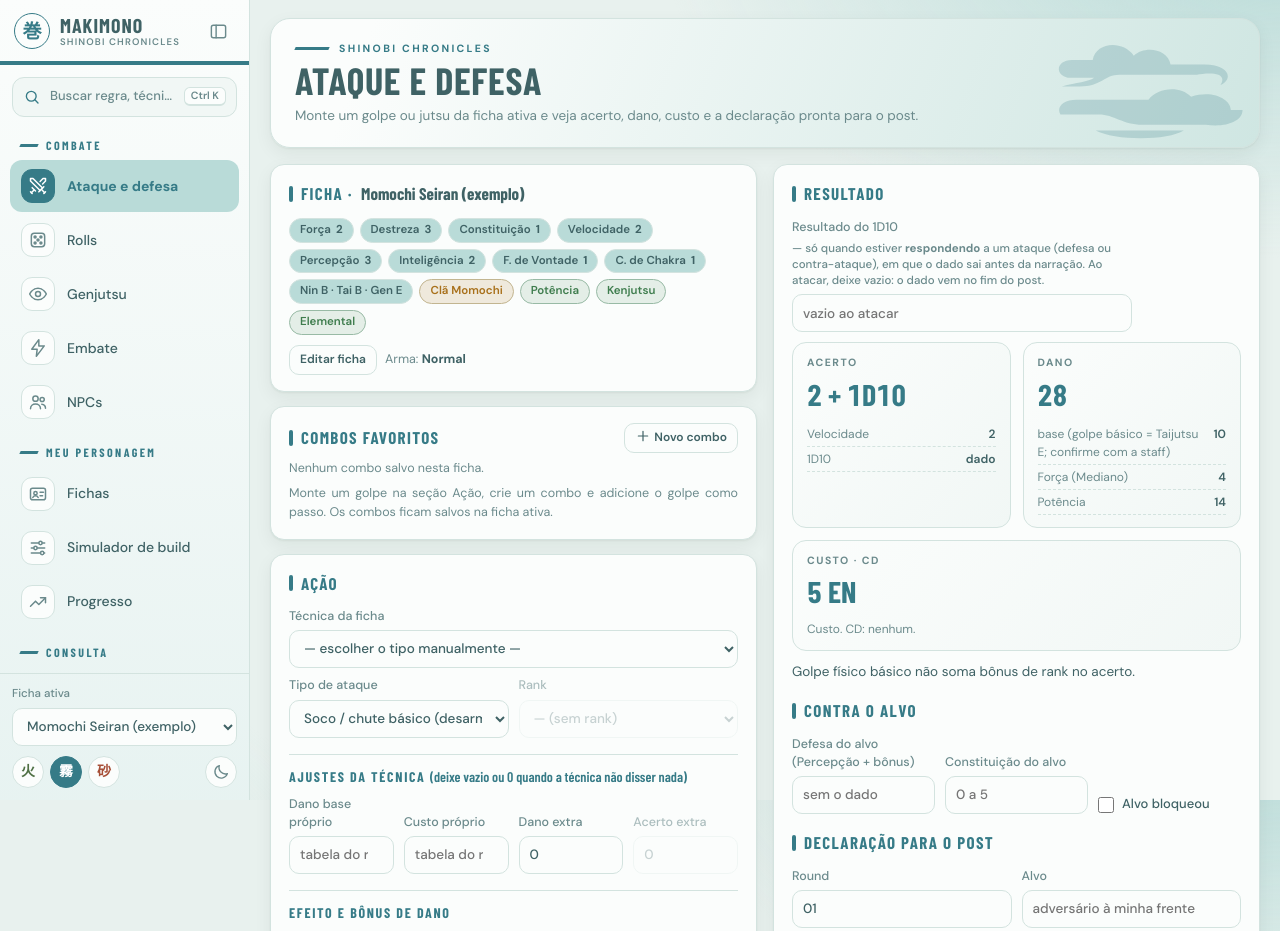
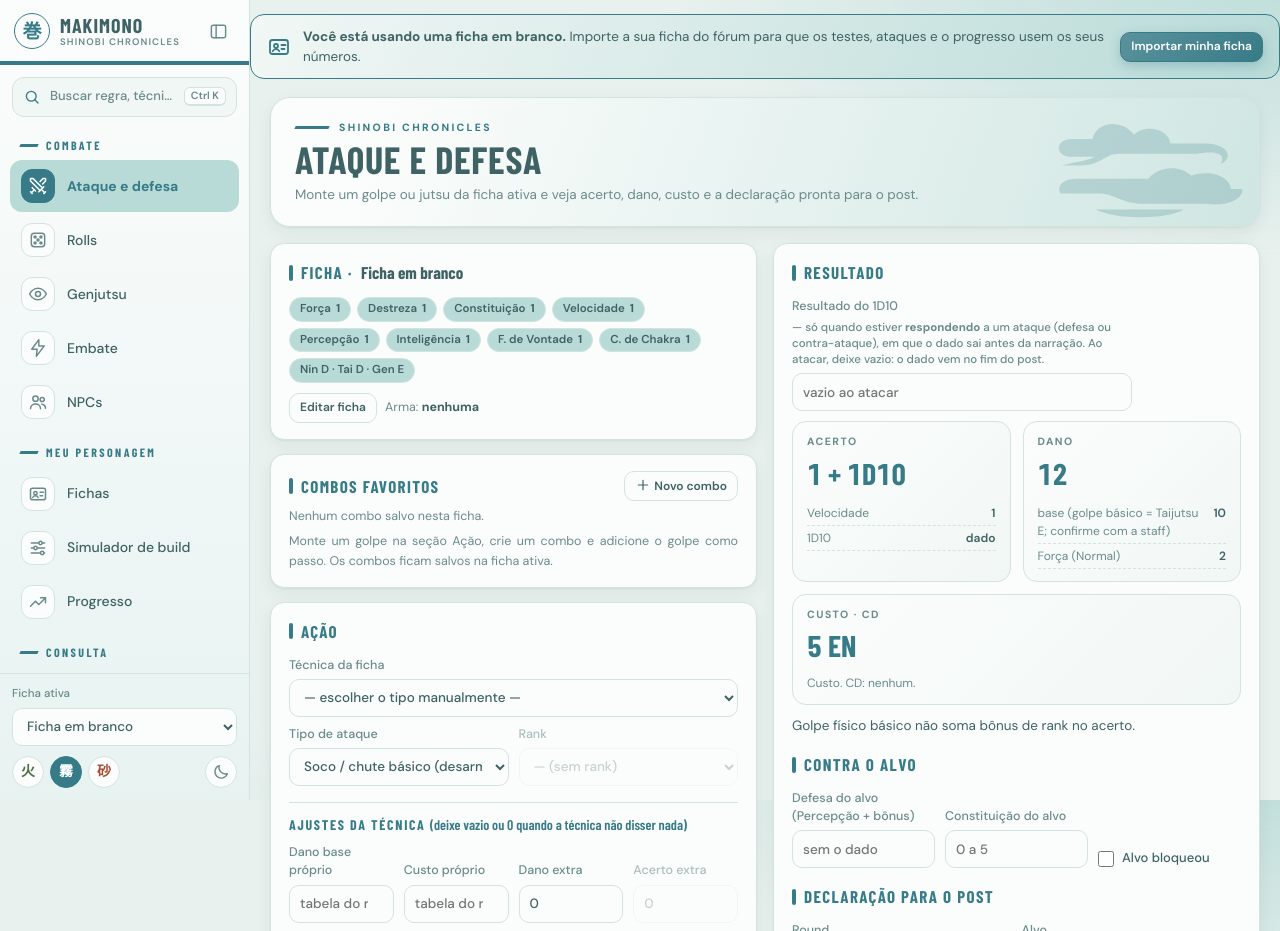
Before and after one commit to cocafps7-ops/makimono, a plain HTML site: page index.html in a window 1280 px wide. Shown: the top 931 px of the page. Drawn offline with nearby package versions, Linux system fonts and the light colour scheme; a web font is replaced by a local one.

Commit message:
Add files via upload

```diff
--- a/index.html
+++ b/index.html
@@ -414,6 +414,12 @@ table.ref{display:block;overflow-x:auto;-webkit-overflow-scrolling:touch}
 }
 @media (max-width:620px){#v-progresso .srcf{position:static;align-self:flex-start;margin:0 0 3px}}
 @media (max-width:620px){.npcform{grid-template-columns:repeat(2,minmax(0,1fr))}.npcform .npcnm{grid-column:1/-1}#npcName{min-width:0;flex:1}}
+
+.blanktip{display:flex;align-items:center;gap:12px;max-width:1300px;margin:14px auto 0;padding:12px 16px;border:1px solid var(--acc);border-radius:14px;background:linear-gradient(110deg,var(--paper),var(--soft));font-size:13.5px;color:var(--ink)}
+.blanktip[hidden]{display:none}
+.blanktip>.ms{font-size:24px;color:var(--acc);flex:0 0 auto}
+.blanktip>div{flex:1}
+@media (max-width:620px){.blanktip{margin:10px 10px 0;flex-wrap:wrap}.blanktip button{flex-basis:100%}}
 </style>
 </head>
 <body>
@@ -447,6 +453,7 @@ table.ref{display:block;overflow-x:auto;-webkit-overflow-scrolling:touch}
 
 <main>
 <div class="topbar"><button type="button" class="iconbtn" id="mToggle" aria-label="Abrir ferramentas"><svg viewBox="0 0 24 24"><path d="M4 7h16M4 12h16M4 17h16"/></svg></button><b id="topTitle">Makimono NSC</b><button type="button" class="iconbtn qtop" data-qopen aria-label="Busca rápida"><span class="ms">search</span></button></div>
+<div class="blanktip" id="blankTip" hidden><span class="ms">badge</span><div><b>Você está usando uma ficha em branco.</b> Importe a sua ficha do fórum para que os testes, ataques e o progresso usem os seus números.</div><button type="button" class="pri sm" data-go="fichas">Importar minha ficha</button></div>
 
 <!-- ============ ATAQUE ============ -->
 <div class="view" id="v-ataque">
@@ -1398,14 +1405,15 @@ function traitFromName(nm){var k=String(nm||'').toLowerCase().normalize('NFD').r
 function traitEffects(p,tags){var t=traitsOf(p),out=[];Object.keys(t).forEach(function(id){var lv=n(t[id]);if(!lv)return;var b=BONUS_ALL[id];if(!b)return;(b.e||[]).forEach(function(ef,i){if(!ef[0].some(function(g){return g==='all'||tags.indexOf(g)>=0}))return;var v=Array.isArray(ef[1])?ef[1][Math.min(ef[1].length,lv)-1]:ef[1];var o2=(p.traitOpt||{})[id];out.push({id:id+':'+i,src:b.k,v:v,why:ef[2]+(o2?' ('+o2+')':''),opt:!!ef[3],name:b.n+(o2?' ('+o2+')':'')})})});return out}
 
 /* ================= fichas (perfis, editor, importação) ================= */
-var DEF={traits:{},traitOpt:{},for:2,des:3,con:1,vel:2,per:3,int:2,fv:1,cch:1,conv:1,car:0,nin:3,tai:3,gen:0,weapon:'normal',projBase:10,wpnCustom:0,potencia:true,kenjutsu:true,shuriken:false,contencao:false,fortitude:false,tenacidade:false,hpMax:300,ckMax:300,enMax:300,mpMax:300};
-DEF.name='Momochi Seiran (exemplo)';DEF.jutsus=[{name:'Kirigakure no Jutsu',rank:'B',art:'Ninjutsu',type:'Suplementar',range:'25 m',cost:'30 CK',cd:'1',req:'Clã Momochi',desc:'Névoa espessa: dentro dela o usuário fica Furtivo automaticamente. CD −1 pela regra especial.'}];DEF.vert=['kenjutsu','elemental'];DEF.clan='Momochi';DEF.elements=['Suiton'];
+var DEF={traits:{},traitOpt:{},for:1,des:1,con:1,vel:1,per:1,int:1,fv:1,cch:1,conv:1,car:1,nin:1,tai:1,gen:0,weapon:'none',projBase:10,wpnCustom:0,potencia:false,kenjutsu:false,shuriken:false,contencao:false,fortitude:false,tenacidade:false,hpMax:100,ckMax:100,enMax:100,mpMax:100};
+DEF.name='Ficha em branco';DEF.jutsus=[];DEF.vert=[];DEF.clan='';DEF.elements=[];
+var KIRI_J={name:'Kirigakure no Jutsu',rank:'B',art:'Ninjutsu',type:'Suplementar',range:'25 m',cost:'30 CK',cd:'1',req:'Clã Momochi',desc:'Névoa espessa: dentro dela o usuário fica Furtivo automaticamente. CD −1 pela regra especial.'};
 var KEY='nsc-calc-combate-v2';
 var P=null;try{P=JSON.parse(localStorage.getItem(KEY)||'null')}catch(e){}
 if(!P||!P.profiles||!Object.keys(P.profiles).length){P={active:DEF.name,profiles:{}};P.profiles[DEF.name]=clone(DEF)}
 if(!P.profiles[P.active])P.active=Object.keys(P.profiles)[0];
-if(P.profiles[DEF.name]&&!P.mig1){P.profiles[DEF.name].shuriken=false;P.mig1=true}
-Object.keys(P.profiles).forEach(function(k){var p=P.profiles[k];var legacy=!Array.isArray(p.vert);for(var d in DEF)if(!(d in p))p[d]=clone(DEF[d]);if(legacy){p.vert=[];if(p.kenjutsu)p.vert.push('kenjutsu');if(p.shuriken)p.vert.push('shurikenjutsu');if(k!==DEF.name){p.clan=/momochi/i.test(k)?'Momochi':'';p.elements=p.clan==='Momochi'?['Suiton']:[];if(p.clan==='Momochi'&&p.vert.indexOf('elemental')<0)p.vert.push('elemental');if(p.clan==='Momochi'&&!(p.jutsus||[]).some(function(j){return /kirigakure no jutsu/i.test(j.name)}))p.jutsus=(p.jutsus||[]).concat([clone(DEF.jutsus[0])])}}syncLegacy(p);if(!p.name)p.name=k});
+if(!P.mig1){P.mig1=true}
+Object.keys(P.profiles).forEach(function(k){var p=P.profiles[k];var legacy=!Array.isArray(p.vert);for(var d in DEF)if(!(d in p))p[d]=clone(DEF[d]);if(legacy){p.vert=[];if(p.kenjutsu)p.vert.push('kenjutsu');if(p.shuriken)p.vert.push('shurikenjutsu');if(k!==DEF.name){p.clan=/momochi/i.test(k)?'Momochi':'';p.elements=p.clan==='Momochi'?['Suiton']:[];if(p.clan==='Momochi'&&p.vert.indexOf('elemental')<0)p.vert.push('elemental');if(p.clan==='Momochi'&&!(p.jutsus||[]).some(function(j){return /kirigakure no jutsu/i.test(j.name)}))p.jutsus=(p.jutsus||[]).concat([clone(KIRI_J)])}}syncLegacy(p);if(!p.name)p.name=k});
 var s=P.profiles[P.active];
 function syncLegacy(p){p.kenjutsu=hasV(p,'kenjutsu');p.shuriken=hasV(p,'shurikenjutsu')}
 function save(){try{localStorage.setItem(KEY,JSON.stringify(P))}catch(e){}}
@@ -1444,7 +1452,7 @@ if(window.embateRefreshAdd)embateRefreshAdd();}
 function useProf(nm){P.active=nm;s=P.profiles[nm];for(var k in DEF)if(!(k in s))s[k]=clone(DEF[k]);save();renderProf();notifyProfile();}
 document.getElementById('profSel').addEventListener('change',function(){useProf(this.value)});
 document.getElementById('btnImpToggle').addEventListener('click',function(){var c=document.getElementById('impCard');c.hidden=!c.hidden;if(!c.hidden)c.scrollIntoView({behavior:'smooth',block:'start'})});
-document.getElementById('btnNewProf').addEventListener('click',function(){var k=1,nm='Nova ficha';while(P.profiles[nm]){k++;nm='Nova ficha '+k}var p=clone(DEF);ATTR.forEach(function(a){p[a[0]]=1});p.nin=p.tai=p.gen=1;p.potencia=p.kenjutsu=false;p.traits={};p.traitOpt={};p.vert=[];p.clan='';p.elements=[];p.jutsus=[];p.weapon='none';p.name=nm;var oldP=P.profiles[nm];if(oldP&&oldP.prog&&p.prog){p.prog.mis=oldP.prog.mis||p.prog.mis;p.prog.ens=oldP.prog.ens||0;if(!p.prog.grad&&oldP.prog.grad)p.prog.grad=oldP.prog.grad}else if(oldP&&oldP.prog&&!p.prog)p.prog=oldP.prog;P.profiles[nm]=p;useProf(nm);document.getElementById('fName').focus()});
+document.getElementById('btnNewProf').addEventListener('click',function(){var k=1,nm='Nova ficha';while(P.profiles[nm]){k++;nm='Nova ficha '+k}var p=clone(DEF);ATTR.forEach(function(a){p[a[0]]=1});p.nin=p.tai=p.gen=1;p.potencia=p.kenjutsu=false;p.traits={};p.traitOpt={};p.vert=[];p.clan='';p.elements=[];p.jutsus=[];p.weapon='none';p.name=nm;var oldP=P.profiles[nm];if(oldP&&oldP.prog&&p.prog){p.prog.mis=oldP.prog.mis||p.prog.mis;p.prog.ens=oldP.prog.ens||0;if(!p.prog.grad&&oldP.prog.grad)p.prog.grad=oldP.prog.grad}else if(oldP&&oldP.prog&&!p.prog)p.prog=oldP.prog;P.profiles[nm]=p;var bl=P.profiles[DEF.name];if(bl&&nm!==DEF.name&&!(bl.jutsus||[]).length&&!(bl.vert||[]).length&&!bl.clan&&ATTR.every(function(a){return bl[a[0]]===DEF[a[0]]})&&!(bl.combos||[]).length)delete P.profiles[DEF.name];useProf(nm);document.getElementById('fName').focus()});
 function impMsg(t,ok){var e=document.getElementById('impMsg');e.textContent=t;e.style.color=ok?'var(--good)':'var(--warn)';var c=document.getElementById('impCard');if(c.hidden&&!ok){c.hidden=false}}
 
 /* ---------- leitura da ficha ---------- */
@@ -1500,12 +1508,12 @@ p.atqConcOwned=hasName(o.purchased,/Ataque Concentrado/i);
 var inv=(o.inventory||[]).map(function(x){return String(x.name||'')+' '+String(x.description||'')}).join(' ');
 p.wpnCustom=0;p.weapon=/katana|espada|lâmina|tant[oō]|wakizashi/i.test(inv)||/Momochi/i.test(o.clan||'')?'normal':'none';p.projBase=10;
 var st=o.status||{};['hp','ck','en','mp'].forEach(function(k){var v=n(st[k]||o[k]||o[k+'Max']);if(v>0)p[k+'Max']=v});p.statusFound=!!(st.hp||o.hp);
-p.jutsus=(o.jutsus||[]).filter(function(j){return j&&j.name}).map(function(j){return {name:String(j.name),rank:String(j.rank||'E'),art:String(j.art||''),type:String(j.type||''),range:String(j.range||''),cost:String(j.cost||''),cd:String(j.cd||''),req:String(j.requirements||j.req||''),desc:String(j.description||j.desc||'')}});if(p.clan==='Momochi'&&!p.jutsus.some(function(j){return /kirigakure no jutsu/i.test(j.name)}))p.jutsus.push(clone(DEF.jutsus[0]));
+p.jutsus=(o.jutsus||[]).filter(function(j){return j&&j.name}).map(function(j){return {name:String(j.name),rank:String(j.rank||'E'),art:String(j.art||''),type:String(j.type||''),range:String(j.range||''),cost:String(j.cost||''),cd:String(j.cd||''),req:String(j.requirements||j.req||''),desc:String(j.description||j.desc||'')}});if(p.clan==='Momochi'&&!p.jutsus.some(function(j){return /kirigakure no jutsu/i.test(j.name)}))p.jutsus.push(clone(KIRI_J));
 if(o.meta)progFromMeta(p,o);p.name=(o.name||'Ficha importada').trim()||'Ficha importada';return p;}
 function progFromMeta(p,o){var M=o.meta,num=function(x){var v=String(x==null?'':x).replace(/[^\d-]/g,'');return v===''?null:Number(v)};var CI={z:['z',50],alpha:['alpha',0],crystal:['crystal',30],exile:['exilado',100],exilado:['exilado',100],exilio:['exilado',100]};var ck=String(M.ciclo||'').toLowerCase().replace(/[^a-z]/g,''),ci=CI[ck]||null;var gr=String(M.grad||'').toLowerCase(),gk=/acad/.test(gr)?'academia':/tokubetsu/.test(gr)?'tokubetsu':/j[oō]u?nin/.test(gr)?'jounin':/ch[uū]u?nin/.test(gr)?'chunin':/genin/.test(gr)?'genin':'';var pr={ciclo:ci?ci[0]:'z',tot:'',saldo:'',grad:gk,rp:0,mis:{B:0,A:0,S:0},idade:'',lojaA:0,lojaT:0,ens:0,niv:'',exV:0},src=[];if(ci)src.push('ciclo');var tr=num(M.tr),tg=num(M.tg);if(tr!=null){pr.tot=tr;src.push('tot')}if(tr!=null||tg!=null){pr.saldo=Math.max(0,(ci?ci[1]:0)+(tr||0)-(tg||0));src.push('saldo')}if(gk)src.push('grad');var nv=num(M.niv);if(nv!=null&&nv>=0&&nv<=5){pr.niv=nv;src.push('niv')}var ag=num(M.idade);if(ag!=null){pr.idade=ag;src.push('idade')}['exA','exT','exV'].forEach(function(k){var v=num(M[k]);if(v!=null){pr[k==='exA'?'lojaA':k==='exT'?'lojaT':'exV']=v;src.push(k==='exA'?'lojaA':k==='exT'?'lojaT':'exV')}});if(o.rps){pr.rps=o.rps;var lvi=pr.niv!==''?pr.niv:({z:0,crystal:0,alpha:2,exilado:2})[pr.ciclo];pr.rp=n(o.rps[lvi]);src.push('rp')}pr.src=src;pr.srcAt=new Date().toISOString().slice(0,10);p.prog=pr}
 async function doImport(txt,html){
 try{var o=await readAny(txt,html);var p=toProfile(o);var nm=p.name,k=2;while(P.profiles[nm]&&P.profiles[nm]!==s){nm=p.name+' ('+k+')';k++}
-p.name=nm;var oldP=P.profiles[nm];if(oldP&&oldP.prog&&p.prog){p.prog.mis=oldP.prog.mis||p.prog.mis;p.prog.ens=oldP.prog.ens||0;if(!p.prog.grad&&oldP.prog.grad)p.prog.grad=oldP.prog.grad}else if(oldP&&oldP.prog&&!p.prog)p.prog=oldP.prog;P.profiles[nm]=p;useProf(nm);
+p.name=nm;var oldP=P.profiles[nm];if(oldP&&oldP.prog&&p.prog){p.prog.mis=oldP.prog.mis||p.prog.mis;p.prog.ens=oldP.prog.ens||0;if(!p.prog.grad&&oldP.prog.grad)p.prog.grad=oldP.prog.grad}else if(oldP&&oldP.prog&&!p.prog)p.prog=oldP.prog;P.profiles[nm]=p;var bl=P.profiles[DEF.name];if(bl&&nm!==DEF.name&&!(bl.jutsus||[]).length&&!(bl.vert||[]).length&&!bl.clan&&ATTR.every(function(a){return bl[a[0]]===DEF[a[0]]})&&!(bl.combos||[]).length)delete P.profiles[DEF.name];useProf(nm);
 var nAt=[p.potencia?'Potência':'',p.contencao?'Contenção de Chakra':'',p.fortitude?'Fortitude':''].concat(p.vert.map(function(v){return VERTN[v].n})).filter(Boolean).join(', ');
 impMsg('Ficha "'+nm+'" importada: '+p.jutsus.length+' jutsus'+(nAt?' · '+nAt:'')+'. Confira arma, projéteis'+(p.statusFound?'':' e as reservas (Vida, Chakra, Energia, Mente)')+'.',true);document.getElementById('impTxt').value='';}
 catch(e){impMsg(e.message||'Não consegui importar.')}}
@@ -2581,7 +2589,7 @@ if(o.E&&!merge){try{localStorage.setItem('nsc-calc-embate-v1',JSON.stringify(o.E
 save();renderProf();notifyProfile();if(window.embateRefreshAdd)embateRefreshAdd();$('bkTxt').value='';$('bkRest').hidden=true;msg(c+' ficha(s) restaurada(s).')}catch(e){msg('Não reconheci esse backup. Ele precisa começar com NSC_BACKUP: (ou ser o arquivo baixado aqui).',false)}});
 }
 /* ---- sortear nome ---- */
-var NM={m:['Haruto','Daichi','Kaito','Ren','Sora','Takeshi','Ryota','Shin','Kenta','Isamu','Jirō','Masaru','Tetsuya','Hayato','Raiden','Yūma','Goro','Kazuki','Tora','Shōta','Seiran','Kiyoshi','Akio'],f:['Aiko','Hana','Yui','Mei','Rin','Sakura','Ayame','Kaede','Nami','Emi','Hotaru','Chiyo','Kiyomi','Asuka','Suzu','Yuki','Kumiko','Tsubaki','Mio','Natsu','Shizuka']};
+var NM={m:['Haruto','Daichi','Kaito','Ren','Sora','Takeshi','Ryota','Shin','Kenta','Isamu','Jirō','Masaru','Tetsuya','Hayato','Raiden','Yūma','Goro','Kazuki','Tora','Shōta','Kiyoshi','Akio'],f:['Aiko','Hana','Yui','Mei','Rin','Sakura','Ayame','Kaede','Nami','Emi','Hotaru','Chiyo','Kiyomi','Asuka','Suzu','Yuki','Kumiko','Tsubaki','Mio','Natsu','Shizuka']};
 if($('fRandName'))$('fRandName').addEventListener('click',function(){var sx=Math.random()<.5?'m':'f',a=NM[sx],nm=a[Math.floor(Math.random()*a.length)];var full=(s.clan?s.clan+' ':'')+nm;var el=$('fName');el.value=full;el.dispatchEvent(new Event('change',{bubbles:true}))});
 /* ---- requisitos para usar no Ataque ---- */
 function reqs(){var box=$('jReq'),sel=$('jsel');if(!box||!sel)return;var j=s.jutsus&&s.jutsus[+sel.value];if(sel.value===''||!j){box.hidden=true;return}
@@ -2611,12 +2619,14 @@ $('sideToggle').addEventListener('click',toggle);$('mToggle').addEventListener('
 var VIEWS=['ataque','rolls','genjutsu','embate','npcs','fichas','simulador','progresso','biblioteca'],TITLES={ataque:'Ataque e defesa',rolls:'Rolls',genjutsu:'Genjutsu',npcs:'NPCs',progresso:'Progresso',embate:'Embate',fichas:'Fichas',simulador:'Simulador de build',biblioteca:'Biblioteca'};
 function go(v){if(v==='regras')v='biblioteca';if(VIEWS.indexOf(v)<0)v='ataque';VIEWS.forEach(function(x){$('v-'+x).classList.toggle('on',x===v)});if(v==='rolls'&&window.rollsRender)rollsRender();if(v==='genjutsu'&&window.genRender)genRender();if(v==='npcs'&&window.npcRender)npcRender();if(v==='progresso'&&window.progRender)progRender();document.querySelectorAll('#nav a,#bnav a').forEach(function(a){var on=a.getAttribute('data-v')===v;a.classList.toggle('on',on);if(on)a.setAttribute('aria-current','page');else a.removeAttribute('aria-current')});
 $('topTitle').textContent=TITLES[v];document.title=TITLES[v]+' · Makimono NSC';app.classList.remove('mopen');UI.view=v;saveUI();
-if(v==='simulador'&&window.simEnter)simEnter();if(v==='embate'&&window.embateRender)embateRender();if(v==='ataque'&&window.ataqueCalc)ataqueCalc();window.scrollTo(0,0)}
+blankChk();if(v==='simulador'&&window.simEnter)simEnter();if(v==='embate'&&window.embateRender)embateRender();if(v==='ataque'&&window.ataqueCalc)ataqueCalc();window.scrollTo(0,0)}
 document.querySelectorAll('#nav a').forEach(function(a){a.addEventListener('click',function(e){e.preventDefault();var v=a.getAttribute('data-v');try{history.replaceState(null,'','#'+v)}catch(x){}go(v)})});
 document.addEventListener('click',function(e){var b=e.target.closest('[data-go]');if(b){e.preventDefault();go(b.getAttribute('data-go'))}});
 window.goView=function(v){try{history.replaceState(null,'','#'+v)}catch(x){}go(v)};window.addEventListener('hashchange',function(){go(location.hash.slice(1))});
 document.addEventListener('keydown',function(e){if((e.ctrlKey||e.metaKey)&&(e.key==='b'||e.key==='B')){e.preventDefault();toggle()}});
 $('expClose').addEventListener('click',closeExp);$('expBg').addEventListener('click',function(e){if(e.target===this)closeExp()});document.addEventListener('keydown',function(e){if(e.key==='Escape'&&!$('expBg').hidden)closeExp()});
+function blankChk(){var b=$('blankTip');if(!b)return;var on=document.querySelector('.view.on');b.hidden=!(typeof s!=='undefined'&&s&&s.name===DEF.name&&!(on&&(on.id==='v-fichas'||on.id==='v-biblioteca')))}
+onProfileChange.push(blankChk);
 renderProf();
 go((location.hash||'').slice(1)||UI.view||'ataque');
 })();
```
